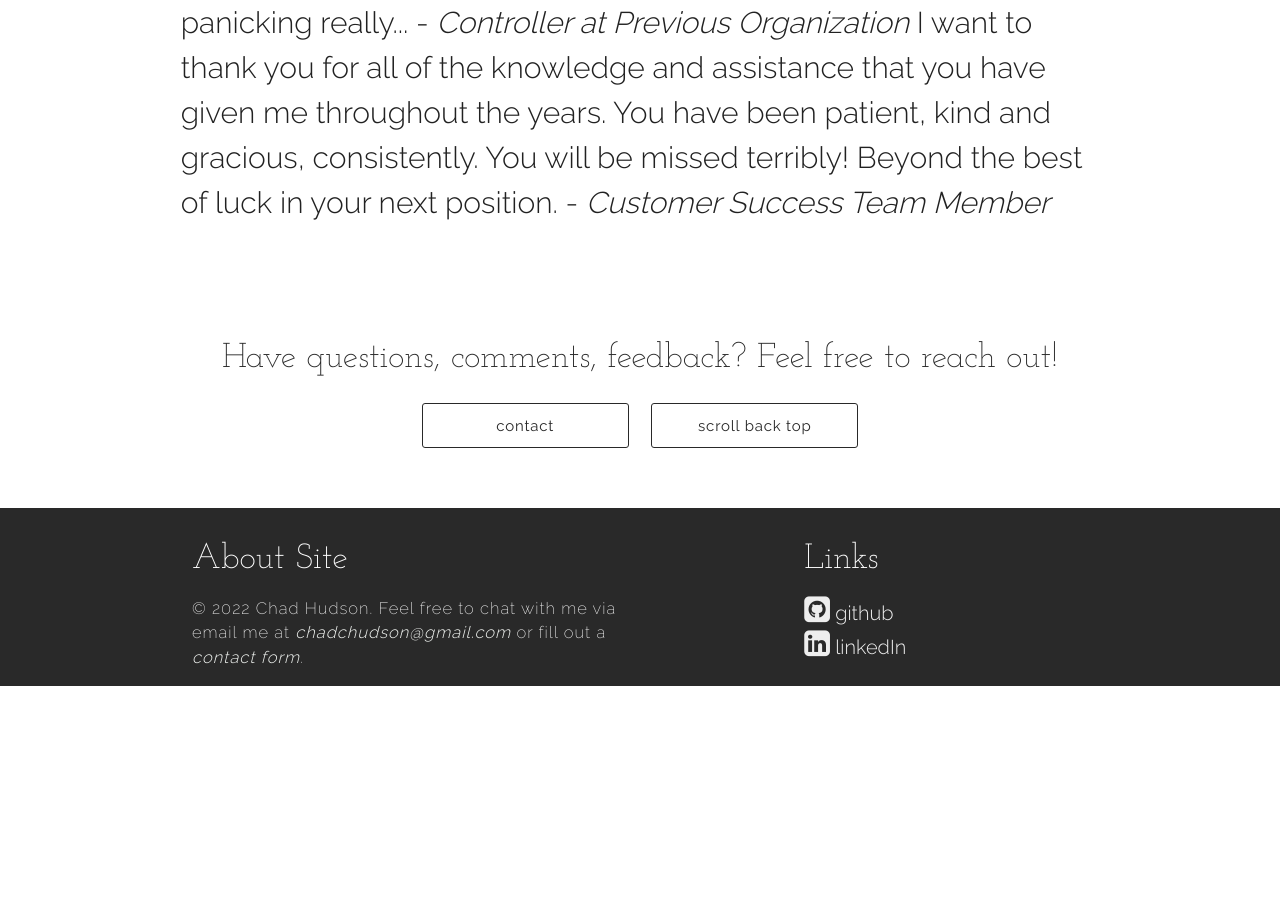
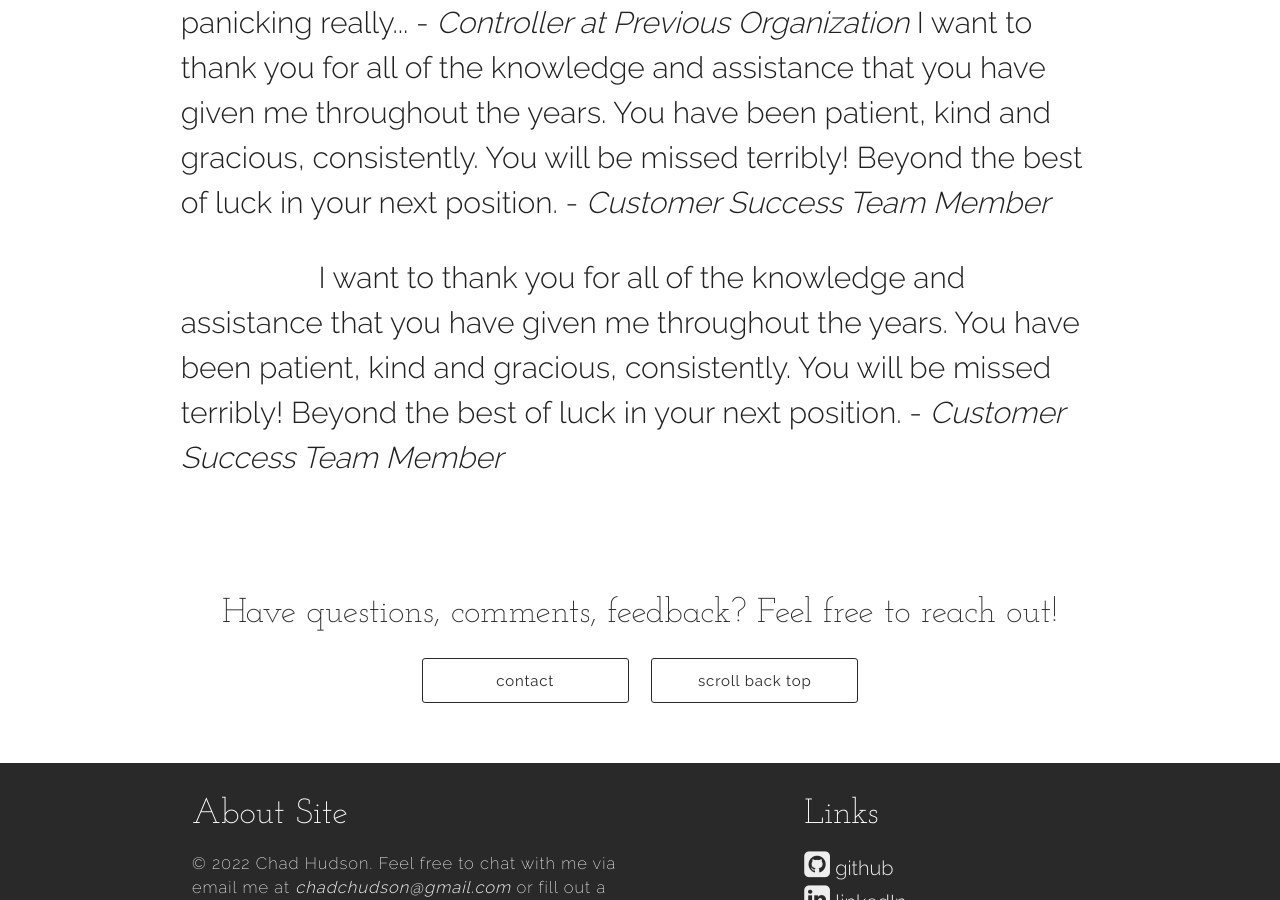
Before and after one commit to chadchudson/chadchudson.github.io, a Jekyll site: the page built from projects/index.html, in a window 1280 px wide and 900 px high, scrolled down 1190 px. Built offline with Jekyll 4.4.1, drawn with Linux system fonts in a browser that asks for light colours; nearby versions of some CDN libraries; before the commit the page ends 1896 px from its top, so only the background shows below that.

Commit message:
line breaks

```diff
--- a/projects.html
+++ b/projects.html
@@ -31,6 +31,8 @@ author: Pele
       <p>
         <quote>Trust me when I say you WILL be missed. I'm sort of panicking really...</quote>
         -- <cite>Controller at Previous Organization</cite>
+      </p>
+      <p>
         <quote>I want to thank you for all of the knowledge and assistance that you have given me throughout the years. You have been patient, kind and gracious, consistently. You will be missed terribly! Beyond the best of luck in your next position.</quote>
         - <cite>Customer Success Team Member</cite>
       </p>
--- a/projects/index.html
+++ b/projects/index.html
@@ -34,6 +34,10 @@ author: Pele
         <quote>I want to thank you for all of the knowledge and assistance that you have given me throughout the years. You have been patient, kind and gracious, consistently. You will be missed terribly! Beyond the best of luck in your next position.</quote>
         - <cite>Customer Success Team Member</cite>
       </p>
+      <p>
+        <quote>I want to thank you for all of the knowledge and assistance that you have given me throughout the years. You have been patient, kind and gracious, consistently. You will be missed terribly! Beyond the best of luck in your next position.</quote>
+        - <cite>Customer Success Team Member</cite>
+      </p>
     </div>
   </div>
 </div>
```
